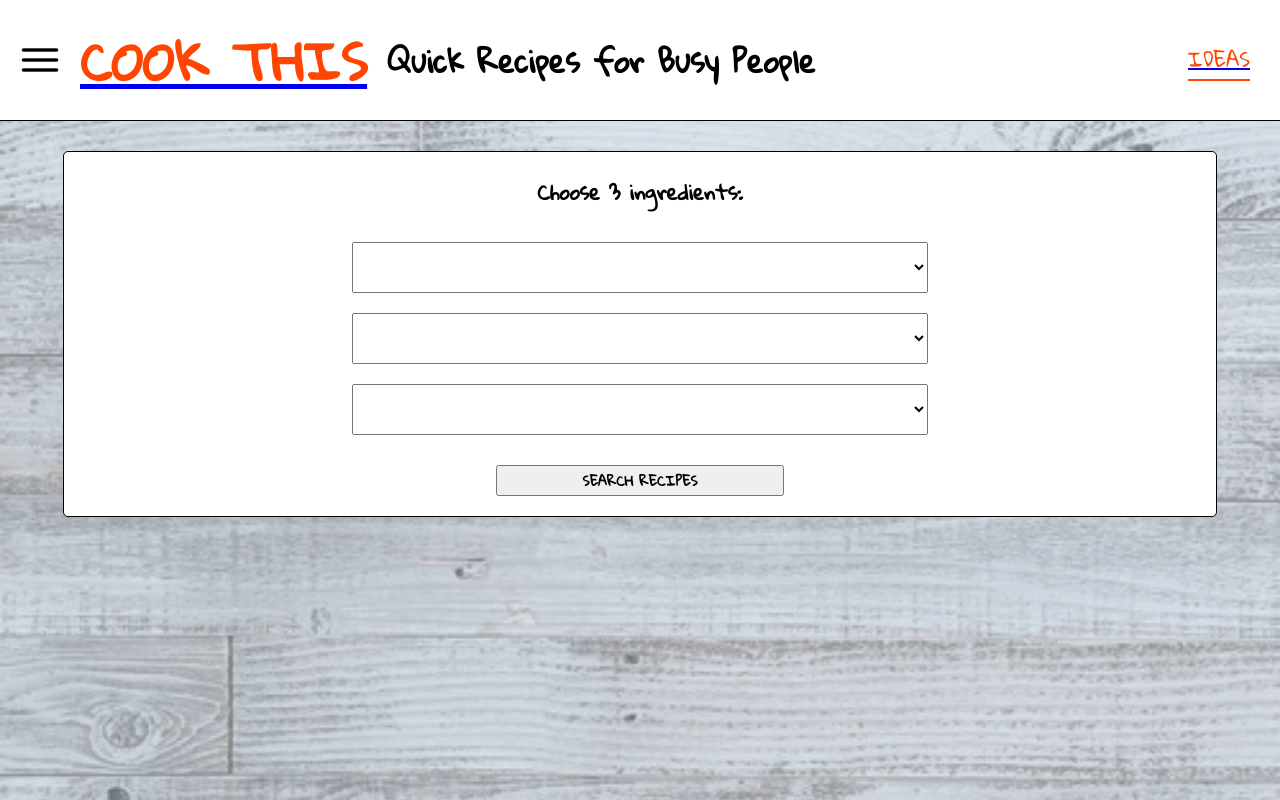
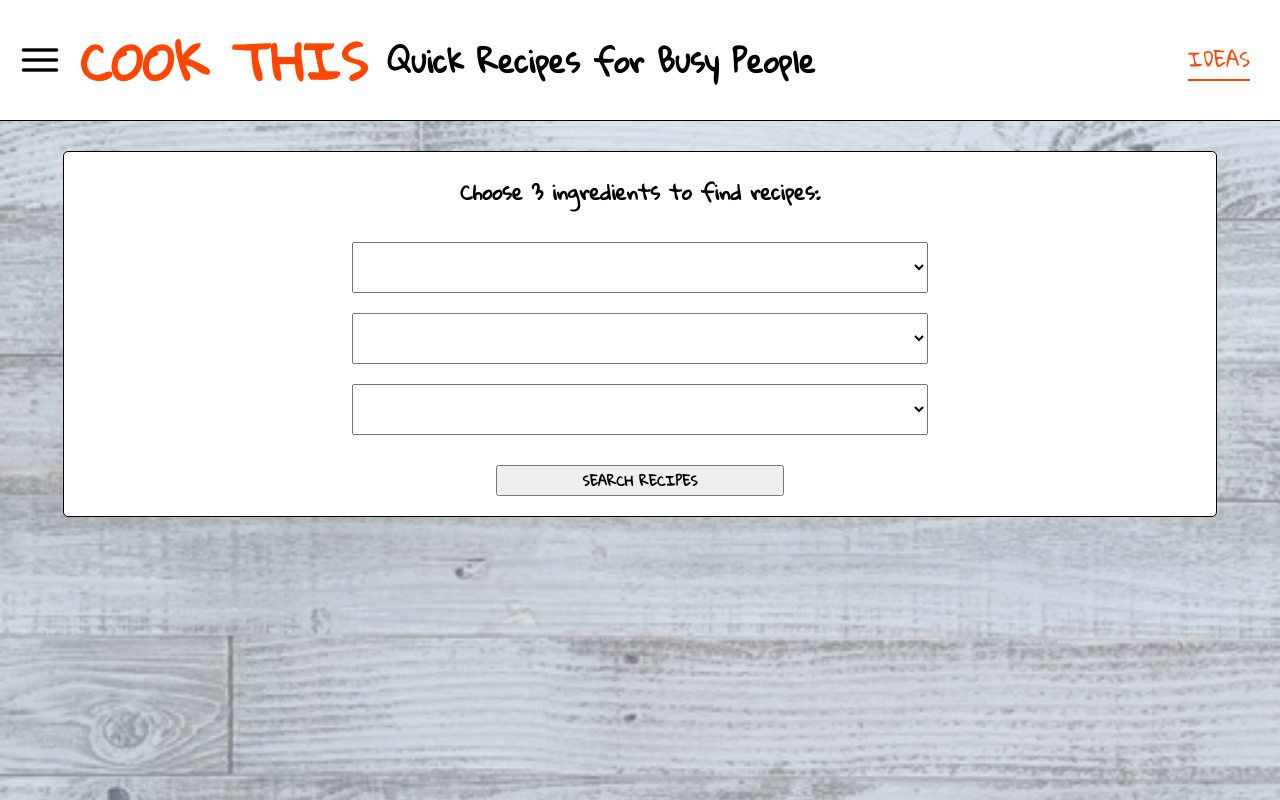
Before and after one commit to sarahrudy/cook-this, a React (Create React App) app: page / in a window 1280 px wide. Built offline with nearby package versions, Linux system fonts and the light colour scheme.

Commit message:
Add various styling

```diff
--- a/src/components/App/App.css
+++ b/src/components/App/App.css
@@ -2,6 +2,7 @@
   margin: 0;
   padding: 0;
   font-family: 'Gloria Hallelujah', serif;
+  text-decoration: none;
 }
 
 body, html {
--- a/src/components/Dropdown/Dropdown.js
+++ b/src/components/Dropdown/Dropdown.js
@@ -15,7 +15,7 @@ const Dropdown = ({ handleSubmit }) => {
 
   return (
     <div className='dropdown-container'>
-      <h1 className='dropdown-title'>Choose 3 ingredients:</h1>
+      <h1 className='dropdown-title'>Choose 3 ingredients to find recipes:</h1>
         <select className='dropdown-box' onChange={ event => setIngredient1(event.target.value) }>
           { ingredients }
         </select>
```
